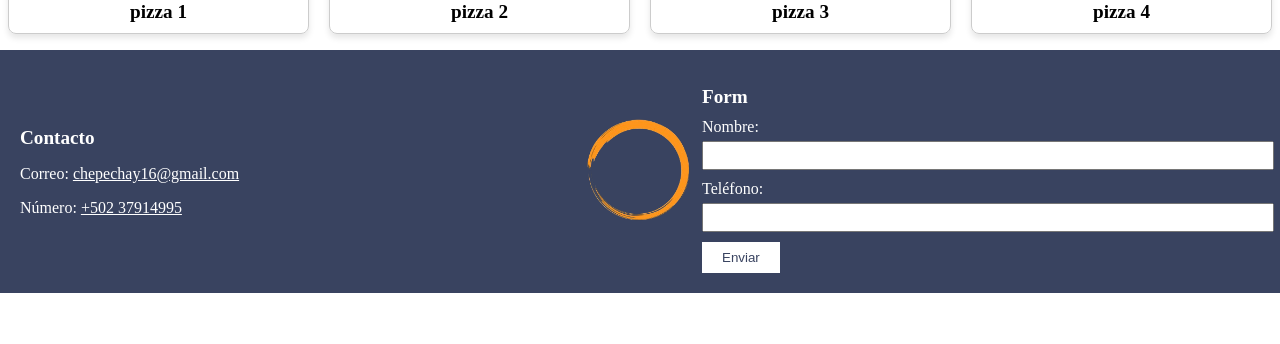
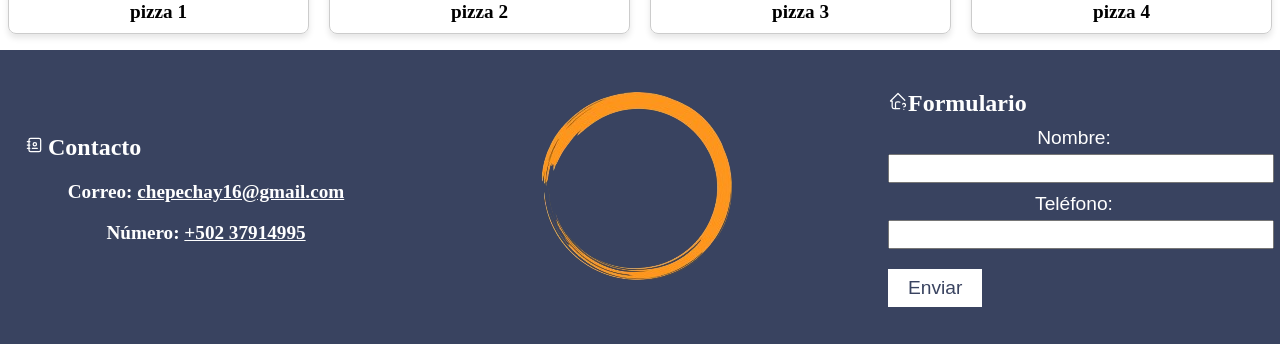
Before and after one commit to 201801392ByronOvalle/PruebaTecnica_GrupoPB, a React (Vite) app: page / in a window 1280 px wide. Shown: the part 1049-1393 px from the top of the page. Before the commit the page ends 1342 px from the top, so only its background shows below. Built offline with nearby package versions, Linux system fonts and the light colour scheme.

Commit message:
Footer_Completo&Responsive

```diff
--- a/src/components/Footer.jsx
+++ b/src/components/Footer.jsx
@@ -1,13 +1,36 @@
-import React from 'react'
-import './styles/Footer.css'
+import React, { useState } from 'react';
+import './styles/Footer.css';
 
 const Footer = () => {
+  const [nombre, setNombre] = useState('');
+  const [telefono, setTelefono] = useState('');
+  const [mensajeEnviado, setMensajeEnviado] = useState(false);
+
+  const handleSubmit = (event) => {
+    event.preventDefault(); // Evitar que se recargue la página
+    // Mostrar la notificación
+    alert('Información recibida');
+    // Limpiar el formulario
+    setNombre('');
+    setTelefono('');
+    setMensajeEnviado(true);
+    // Puedes agregar aquí la lógica para enviar los datos del formulario si es necesario
+  };
+
   return (
     <footer className="footer">
 
       {/* Lado Izquierda */}
       <div className="left-section">
-        <h2>Contacto</h2>
+        <h2><svg xmlns="http://www.w3.org/2000/svg" class="icon icon-tabler icon-tabler-address-book" width="28" height="20" viewBox="0 0 24 24" stroke-width="1.5" stroke="#ffffff" fill="none" stroke-linecap="round" stroke-linejoin="round">
+          <path stroke="none" d="M0 0h24v24H0z" fill="none"/>
+          <path d="M20 6v12a2 2 0 0 1 -2 2h-10a2 2 0 0 1 -2 -2v-12a2 2 0 0 1 2 -2h10a2 2 0 0 1 2 2z" />
+          <path d="M10 16h6" />
+          <path d="M13 11m-2 0a2 2 0 1 0 4 0a2 2 0 1 0 -4 0" />
+          <path d="M4 8h3" />
+          <path d="M4 12h3" />
+          <path d="M4 16h3" />
+        </svg>Contacto</h2>
         <p>Correo: <a href="mailto:chepechay16@gmail.com">chepechay16@gmail.com</a></p>
         <p>Número: <a href="https://wa.me/37914995">+502 37914995</a></p>
       </div>
@@ -19,15 +42,21 @@ const Footer = () => {
 
       {/* Lado Derecho */}
       <div className="right-section">
-        <h2>Form</h2>
-        <form>
+        <h2><svg xmlns="http://www.w3.org/2000/svg" class="icon icon-tabler icon-tabler-home-question" width="20" height="20" viewBox="0 0 24 24" stroke-width="1.5" stroke="#ffffff" fill="none" stroke-linecap="round" stroke-linejoin="round">
+          <path stroke="none" d="M0 0h24v24H0z" fill="none"/>
+          <path d="M20.136 11.136l-8.136 -8.136l-9 9h2v7a2 2 0 0 0 2 2h7" />
+          <path d="M9 21v-6a2 2 0 0 1 2 -2h2c.467 0 .896 .16 1.236 .428" />
+          <path d="M19 22v.01" />
+          <path d="M19 19a2 2 0 0 0 .914 -3.782a1.98 1.98 0 0 0 -2.414 .483" />
+        </svg>Formulario</h2>
+        <form onSubmit={handleSubmit}>
           <label htmlFor="nombre">Nombre:</label>
-          <input type="text" id="nombre" name="nombre" required />
+          <input type="text" id="nombre" name="nombre" value={nombre} onChange={(e) => setNombre(e.target.value)} required />
           <label htmlFor="telefono">Teléfono:</label>
-          <input type="tel" id="telefono" name="telefono" required />
+          <input type="tel" id="telefono" name="telefono" value={telefono} onChange={(e) => setTelefono(e.target.value)} required />
           <button type="submit">Enviar</button>
-          <p className="success-message">Mensaje enviado exitosamente</p>
         </form>
+        {mensajeEnviado && <p className="success-message">Mensaje enviado exitosamente</p>}
       </div>
 
     </footer>
--- a/src/components/styles/Footer.css
+++ b/src/components/styles/Footer.css
@@ -3,16 +3,29 @@
   color: white;
   padding: 20px;
   display: flex;
+  flex-wrap: wrap; /* Añadido para manejar múltiples líneas en pantallas pequeñas */
   justify-content: space-between;
   align-items: center;
 }
 
-  .left-section, .right-section {
-    width: 45%;
+.left-section, .right-section, .middle-section {
+  flex: 0 0 100%; /* Establece cada sección para ocupar todo el ancho en pantallas pequeñas */
+  margin-bottom: 20px; /* Espaciado entre secciones */
+}
+
+@media (min-width: 768px) {
+  .left-section, .right-section, .middle-section {
+    flex: 0 0 30%; /* Establece cada sección para ocupar el 30% del ancho en pantallas medianas y grandes */
+  }
+}
+
+@media (min-width: 1024px) {
+  .footer {
+    flex-wrap: nowrap; /* Evita que se envuelvan en pantallas grandes */
+  }
 }
 
 .middle-section {
-    flex: 0 0 10%;
   display: flex;
   justify-content: center;
 }
@@ -23,7 +36,7 @@
 }
 
 .left-section h2, .right-section h2 {
-    font-size: 1.2em;
+  font-size: 1.5em;
   margin-bottom: 10px;
 }
 
@@ -31,9 +44,18 @@
   color: white;
 }
 
+.left-section p, .right-section p {
+  font-size: 1.2em;
+  font-weight: bold;
+  text-align: center;
+}
+
 .right-section label {
   display: block;
   margin-bottom: 5px;
+  font-size: 1.2em;
+  font-family: Arial, sans-serif;
+  text-align: center;
 }
 
 .right-section input {
@@ -48,11 +70,17 @@
   border: none;
   padding: 8px 20px;
   cursor: pointer;
+  font-size: 1.2em;
+  font-family: Arial, sans-serif;
+  margin-top: 10px;
 }
 
 .right-section .success-message {
   display: none;
   color: green;
+  text-align: center;
+  font-size: 1.2em;
+  font-family: Arial, sans-serif;
 }
 
 .right-section.success .success-message {
```
Lines whose indentation alone changed are shown as unchanged.
